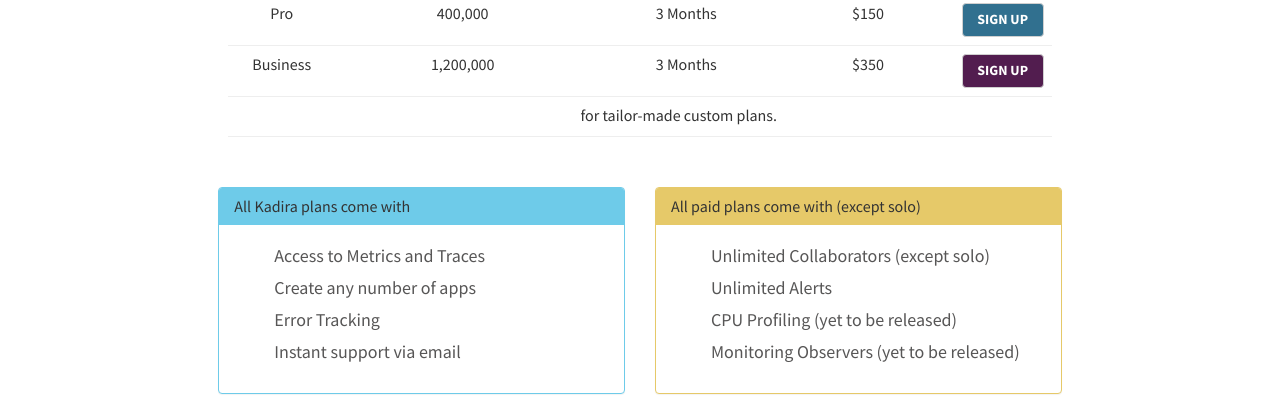
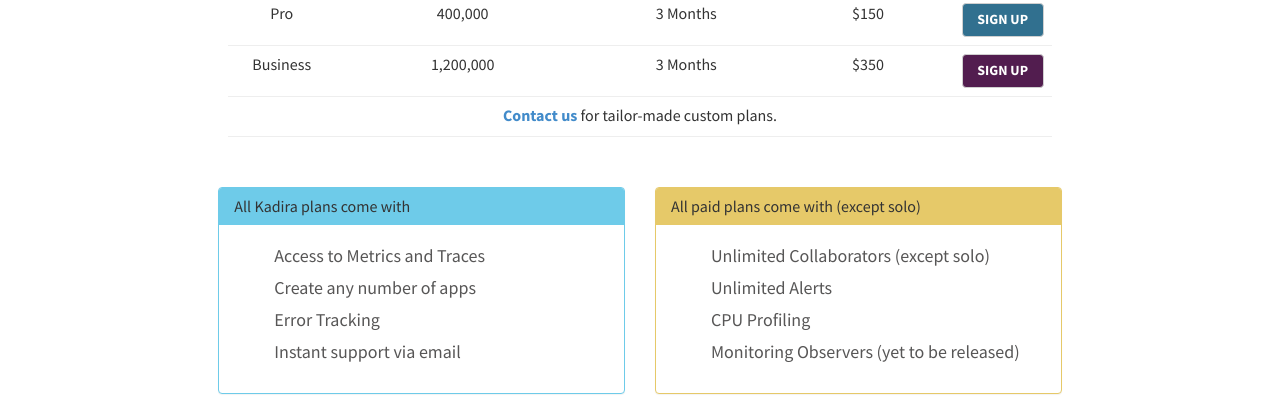
Before and after one commit to kadiraio/kadiraio.github.io, a Jekyll site: the page built from pricing.html, in a window 1280 px wide. Shown: the part 369-788 px from the top of the page. Built offline with Jekyll 4.4.1, drawn with Linux system fonts in a browser that asks for light colours.

Commit message:
updated pricing

```diff
--- a/_layouts/pricing.html
+++ b/_layouts/pricing.html
@@ -58,11 +58,9 @@
               <td>$350</td>
               <td><a href="https://ui.kadira.io/sign-up" class="btn btn-block btn-plan">Sign Up</a></td>
             </tr>
-            <tr>
+            <tr class="plan-custom">
               <td colspan="5">
-                <div class="tailo">
-                  <a href='mailto:hello@meteorhacks.com'>Contact us</a> for tailor-made custom plans.
-                </div>
+                <a href='mailto:hello@meteorhacks.com'>Contact us</a> for tailor-made custom plans.
               </td>
             </tr>
           </tbody>
@@ -100,7 +98,7 @@
           <ul class="list-features">
             <li>Unlimited Collaborators (except solo)</li>
             <li>Unlimited Alerts</li>
-            <li>CPU Profiling (yet to be released)</li>
+            <li>CPU Profiling</li>
             <li>Monitoring Observers (yet to be released)</li>
           </ul>
         </div>
--- a/css/style.css
+++ b/css/style.css
@@ -680,9 +680,13 @@
   color: #fff;
 }
 
-.plan-enterprise .btn {
-  background-color: #434343;
-  color: #fff;
+.plan-custom a {
+  color: #428bca;
+}
+
+.plan-custom a:hover {
+  color: #428bca;
+  text-decoration: underline;
 }
 
 .col-features {
```
